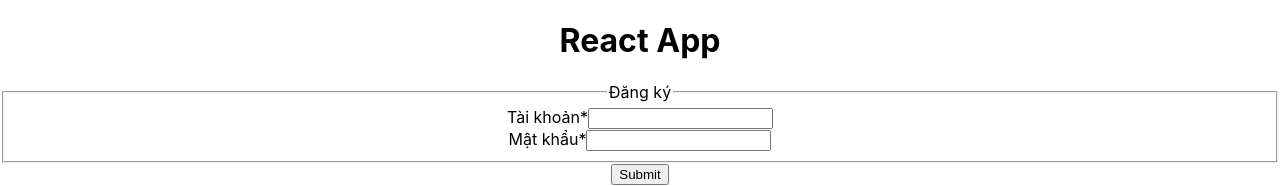
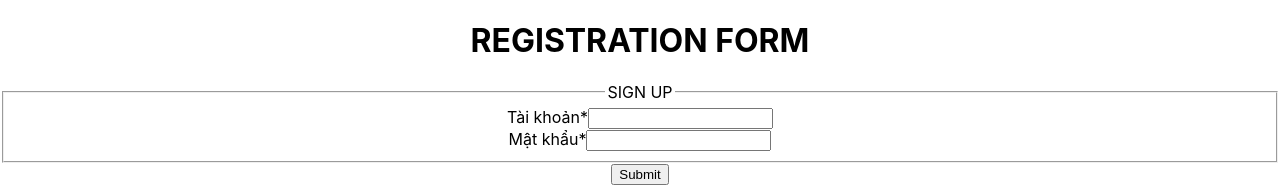
Before and after one commit to nguyenquangtruonghung/nguyenquangtruonghung.github.io, a React (Create React App) app: page / in a window 1280 px wide. Shown: the top 186 px of the page. Built offline with nearby package versions, Linux system fonts and the light colour scheme; no server answers.

Commit message:
Initial project

```diff
--- a/src/App.js
+++ b/src/App.js
@@ -5,7 +5,7 @@ function App() {
   return (
     <div className="App">
       <header>
-         <h1>React App</h1>
+         <h1>REGISTRATION FORM</h1>
         <Form/>
         <UserList/>
       </header>
--- a/src/components/Form.jsx
+++ b/src/components/Form.jsx
@@ -4,7 +4,7 @@ import validator from '@rjsf/validator-ajv8';
 import axios from 'axios';
 
 const schema = {
-  title: 'Đăng ký',
+  title: 'SIGN UP',
   type: 'object',
   required: ['username', 'password'],
   properties: {
```
